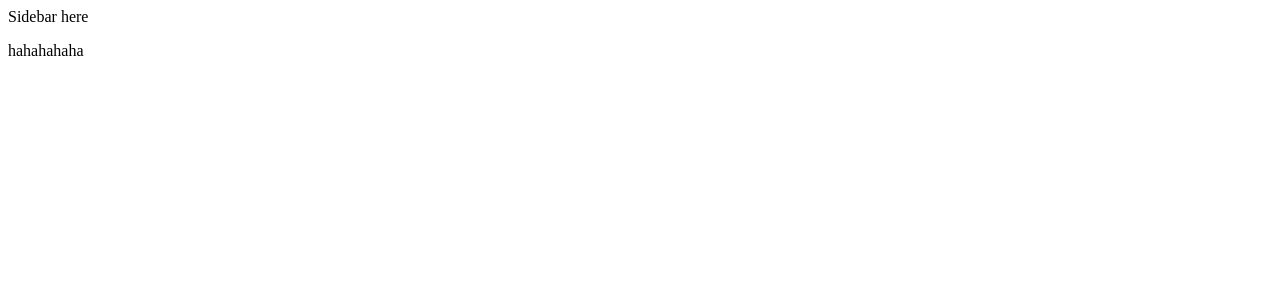
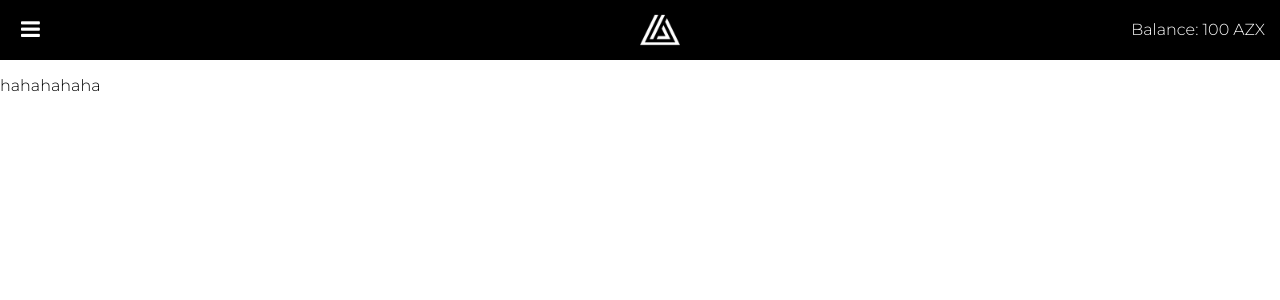
Before and after one commit to AzenixCode/azenix-desktop, a React app: page / in a window 1280 px wide. Shown: the top 300 px of the page. Built offline with nearby package versions, Linux system fonts and the light colour scheme; the HTML template or start-up script is replaced by a standard one.

Commit message:
Navbar for MainLayout

```diff
--- a/package.json
+++ b/package.json
@@ -29,6 +29,7 @@
     "eslint-plugin-react": "^7.6.1",
     "extract-text-webpack-plugin": "^3.0.1",
     "file-loader": "^1.1.5",
+    "font-awesome": "^4.7.0",
     "html-webpack-plugin": "^2.28.0",
     "node-sass": "^4.7.2",
     "react": "^16.0.0",
--- a/src/assets/stylesheets/App.scss
+++ /dev/null
@@ -1,5 +0,0 @@
-h1 {
-  font-family: helvetica;
-  font-weight: 200;
-  color: green;
-}
--- /dev/null
+++ b/src/assets/stylesheets/Navbar.scss
@@ -0,0 +1,46 @@
+.navbar {
+  height: 60px;
+  background-color: black;
+  padding-left: 15px;
+  padding-right: 15px;
+  .left {
+    width: 40%;
+    display: inline-block;
+    position: relative;
+    button {
+      position: absolute;
+      top: 2px;
+      outline: none;
+      background: black;
+      border: none;
+      i {
+        font-size: 22px;
+        color: white;
+      }
+    }
+  }
+  .right {
+    position: relative;
+    width: 40%;
+    display: inline-block;
+    color: white;
+    text-align: right;
+    span {
+      position: absolute;
+      right: 0;
+      top: 5px;
+    }
+  }
+  .middle {
+    width: 20%;
+    display: inline-block;
+    text-align: center;
+    position: relative;
+    img {
+      position: absolute;
+      top: -5px;
+      width: 40px;
+      height: 40px;
+    }
+  }
+}
--- /dev/null
+++ b/src/assets/stylesheets/main.scss
@@ -0,0 +1,9 @@
+$fa-font-path: "~font-awesome/fonts";
+@import "~font-awesome/scss/font-awesome";
+@import url(https://fonts.googleapis.com/css?family=Montserrat:300,400,700&amp;subset=vietnamese);
+
+body {
+  margin: 0;
+  font-family: Montserrat;
+  font-weight: 300;
+}
--- /dev/null
+++ b/src/components/Navbar.jsx
@@ -0,0 +1,23 @@
+import '../assets/stylesheets/Navbar.scss';
+import React, { Component } from 'react';
+import logo from '../assets/images/logo/400x400_white1.png';
+
+class Navbar extends Component {
+  render() {
+    return (
+      <div className="navbar">
+        <div className="left">
+          <button><i className="fa fa-bars" /></button>
+        </div>
+        <div className="middle">
+          <img src={logo} />
+        </div>
+        <div className="right">
+          <span>Balance: 100 AZX</span>
+        </div>
+      </div>
+    );
+  }
+}
+
+export default Navbar;
--- a/src/index.js
+++ b/src/index.js
@@ -1,6 +1,7 @@
 import React from 'react';
 import { render } from 'react-dom';
 import AppRouter from './routes.jsx';
+import './assets/stylesheets/main.scss';
 
 // Since we are using HtmlWebpackPlugin WITHOUT a template, we should create our own root node in the body element before rendering into it
 let root = document.createElement('div');
--- a/src/layouts/MainLayout.jsx
+++ b/src/layouts/MainLayout.jsx
@@ -1,10 +1,11 @@
 // import '../assets/css/MainLayout.scss';
 import React, { Component, cloneElement } from 'react';
+import Navbar from '../components/Navbar.jsx';
 
 const MainLayout = ({ children }) => {
   return (
-    <div className="page page-dashboard">
-      <div className="sidebar">Sidebar here</div>
+    <div className="container-fluid">
+      <Navbar />
       <div className="main">{children}</div>
     </div>
   )
--- a/src/routes.jsx
+++ b/src/routes.jsx
@@ -1,3 +1,4 @@
+import React from 'react';
 import { BrowserRouter, Route } from 'react-router-dom';
 
 import Home from './pages/Home.jsx';
--- a/webpack.dev.config.js
+++ b/webpack.dev.config.js
@@ -35,10 +35,9 @@ module.exports = {
         include: defaultInclude
       },
       {
-        test: /\.(eot|svg|ttf|woff|woff2)$/,
+        test: /\.(jpe|jpg|woff|woff2|eot|ttf|svg)(\?.*$|$)/,
         use: [{ loader: 'file-loader?name=font/[name]__[hash:base64:5].[ext]' }],
-        include: defaultInclude
-      }
+      },
     ]
   },
   target: 'electron-renderer',
```
Also changed, not shown: src/components/App.js (deleted, +0 -15 lines), src/assets/images/logo/400x400_white1.png (added).
